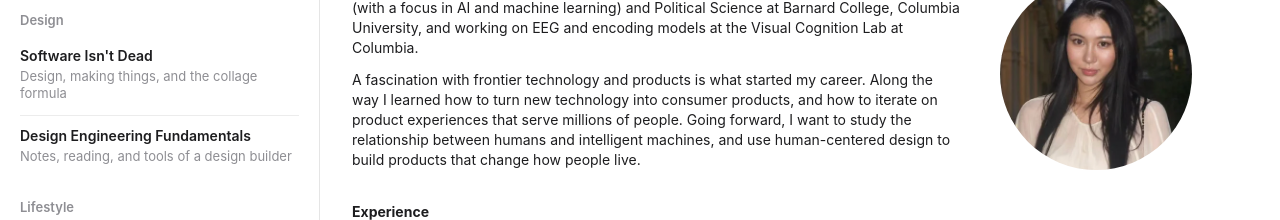
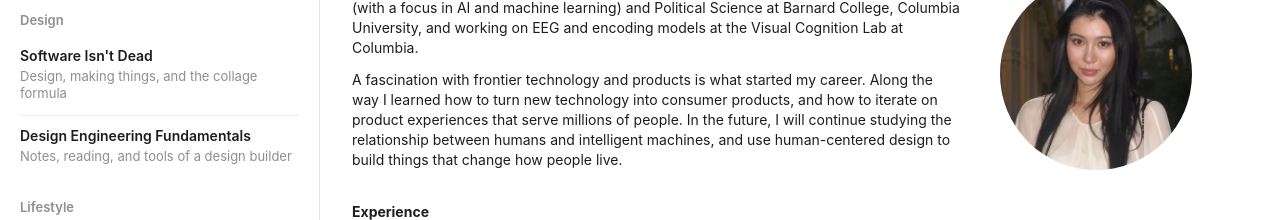
Before and after one commit to kayna-xyz/Portfolio-, a Next.js app: page /about in a window 1280 px wide. Shown: the part 159-379 px from the top of the page. Built offline with nearby package versions, Linux system fonts and the light colour scheme; a web font is replaced by a local one.

Commit message:
KyNotes about: reword the closing sentence of the career paragraph
Co-Authored-By: Claude Fable 5.1 <noreply@anthropic.com>
Claude-Session: https://claude.ai/code/session_01EsVTXdpKEkM5WSmSzsAxux

```diff
--- a/app/kynotes/kaynote-app.tsx
+++ b/app/kynotes/kaynote-app.tsx
@@ -984,10 +984,10 @@ const ALL_SECTIONS: Section[] = [
               <p>
                 A fascination with frontier technology and products is what started my career.
                 Along the way I learned how to turn new technology into consumer products, and
-                how to iterate on product experiences that serve millions of people. Going
-                forward, I want to study the relationship between humans and intelligent
-                machines, and use human-centered design to build products that change how
-                people live.
+                how to iterate on product experiences that serve millions of people. In the
+                future, I will continue studying the relationship between humans and
+                intelligent machines, and use human-centered design to build things that
+                change how people live.
               </p>
             </IntroWithAvatar>
             <p className="kn-subhead">Experience</p>
```
